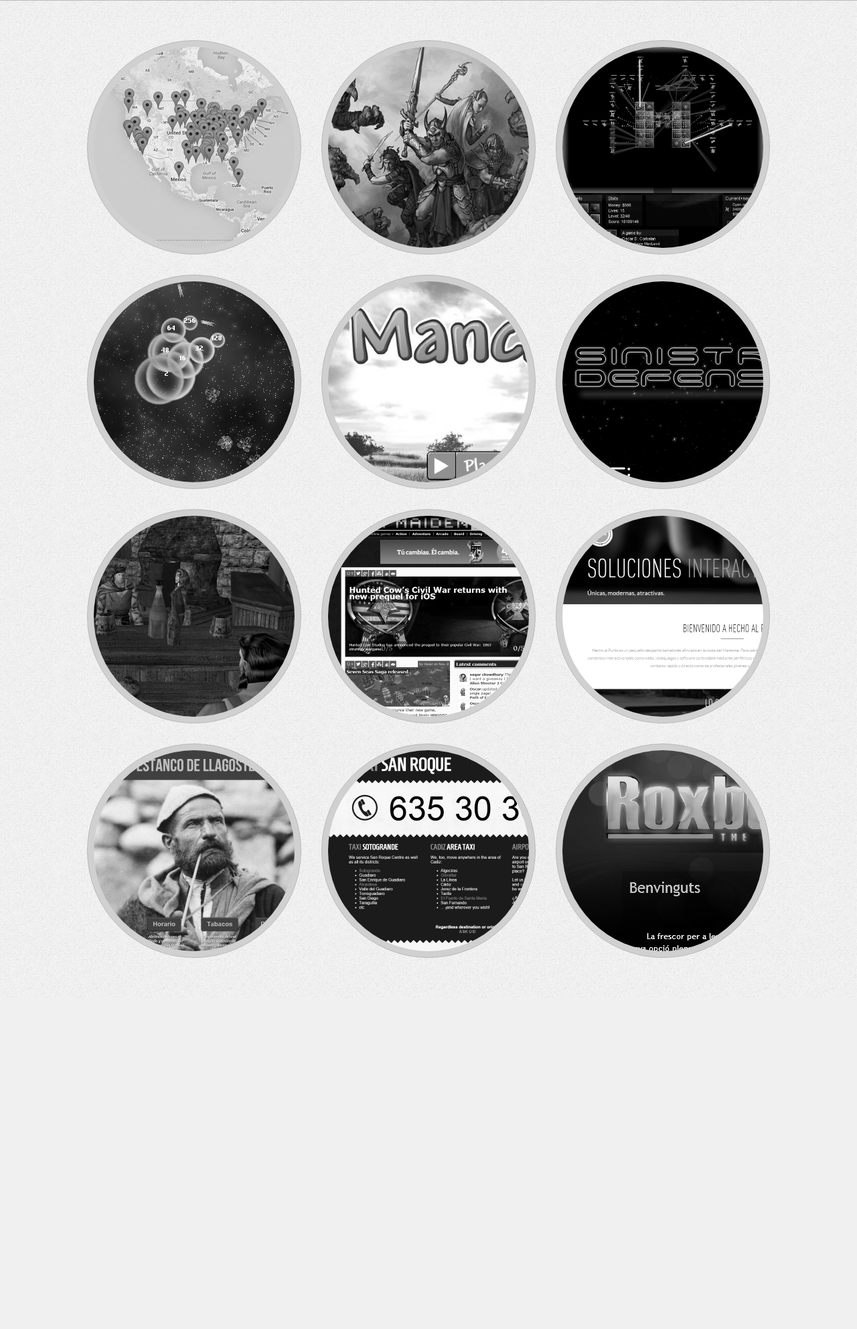
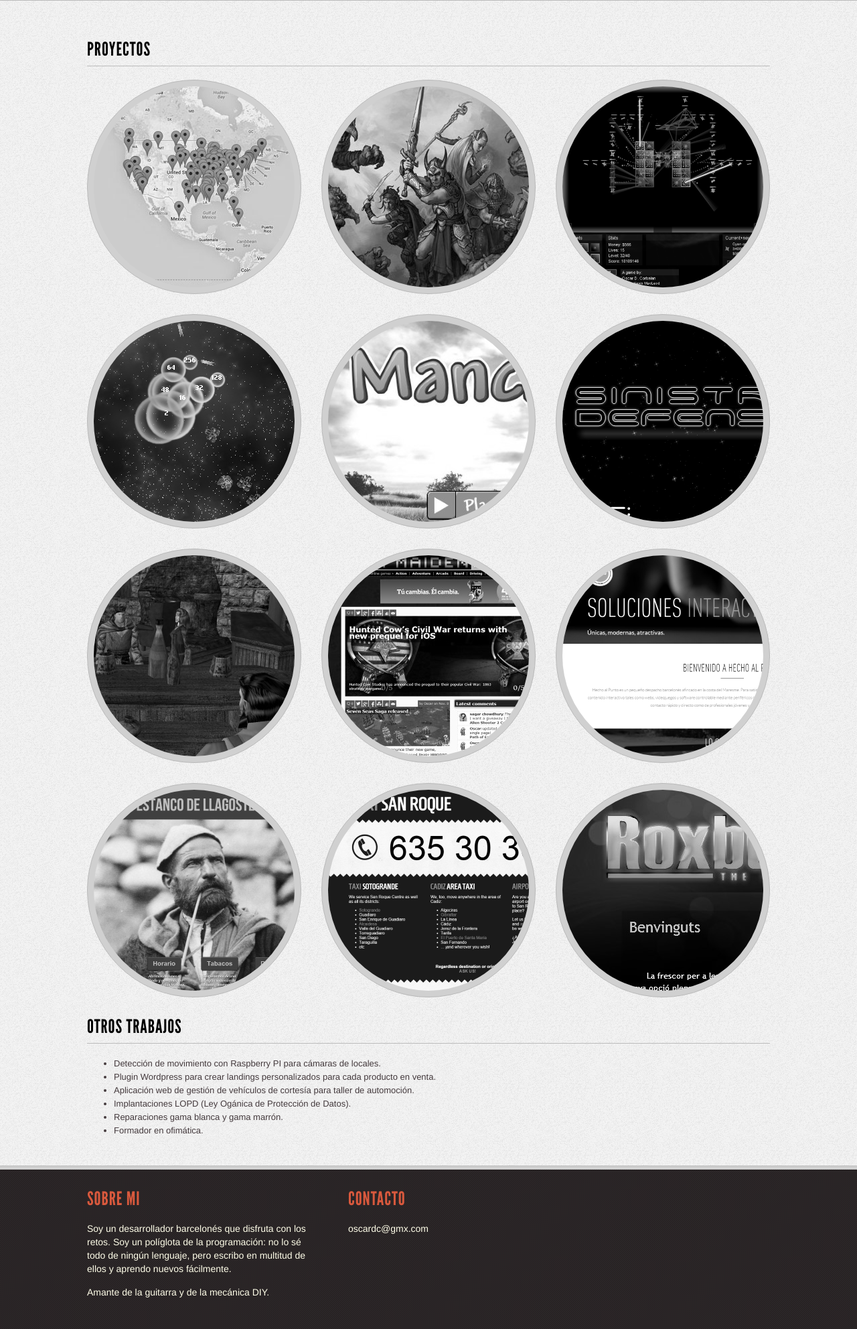
Before and after one commit to OscarDCorbalan/HTML-Portfolio, a PHP site: page / in a window 1280 px wide. Shown: the part 65-2049 px from the top of the page at 67% size. Before the commit the page ends 1555 px from the top, so only its background shows below. Run offline with PHP 8.4, Linux system fonts and the light colour scheme.

Commit message:
Add footer

```diff
--- a/footer.php
+++ b/footer.php
@@ -1,7 +1,17 @@
 			</div> <?php //cierra class="pagewidth" ?>
-			<footer>
-
-			</footer>
 		</div> <?php //cierra id="main" ?>
+		<footer>
+			<div class="pagewidth">
+			<section id="about">
+				<h1>Sobre mi</h1>
+				<p>Soy un desarrollador barcelonés que disfruta con los retos. Soy un políglota de la programación: no lo sé todo de ningún lenguaje, pero escribo en multitud de ellos y aprendo nuevos fácilmente.</p>
+				<p>Amante de la guitarra y de la mecánica DIY.</p>
+			</section>
+			<section id="about">
+				<h1>Contacto</h1>
+				<p>oscardc@gmx.com</p>
+			</section>
+			</div>
+		</footer>
 	</body>
 </html>
--- a/index.php
+++ b/index.php
@@ -19,6 +19,8 @@ HTML;
 include 'header.php';
 ?>
 <section id="portfolio">
+	<h2 id="portfolio-title">Proyectos</h2>
+	<div>
 		<?php
 		echo (article('geoparsing','Geoparsing','Desarrollo Java','jpg'));
 		echo (article('dungeon-realms','Dungeon Realms','Juego','jpg'));
@@ -33,5 +35,17 @@ include 'header.php';
 		echo (article('taxi-san-roque','Taxi San Roque','Web','png'));
 		echo (article('roxbury','Roxbury: The Club','Web','jpg'));
 		?>
+	</div>
+</section>
+<section id="trabajos">
+	<h2>Otros trabajos</h2>
+	<ul>
+		<li>Detección de movimiento con Raspberry PI para cámaras de locales.</li>
+		<li>Plugin Wordpress para crear landings personalizados para cada producto en venta.</li>
+		<li>Aplicación web de gestión de vehículos de cortesía para taller de automoción.</li>
+		<li>Implantaciones LOPD (Ley Ogánica de Protección de Datos).</li>
+		<li>Reparaciones gama blanca y gama marrón.</li>
+		<li>Formador en ofimática.</li>
+	</ul>
 </section>
 <?php include 'footer.php'; ?>
--- a/style.css
+++ b/style.css
@@ -89,6 +89,14 @@ padding: 125px 0 30px;
 }
 #main a{color: #d9593d;}
 /* portfolio */
+#portfolio h2,#trabajos h2{
+border-bottom:1px solid #bbb;
+padding-bottom: 10px;
+margin-bottom:20px;
+}
+#portfolio-title{
+margin-bottom:40px;
+}
 #portfolio article {
 background: #d0d0d0;
 border: 1px solid #b9b9b9;
@@ -167,7 +175,11 @@ transition: all 0.2s ease-in;
 -o-transition: all 0.2s ease-in;
 }
 #portfolio article:hover .clr {
-	opacity: 1;
+opacity: 1;
+}
+#trabajos ul{
+font: 13px/20px helvetica, arial, sans-serif;
+color: #443a3d;
 }
 
 /* paginas de proyecto */
@@ -218,7 +230,7 @@ font-size: 13px;
 line-height: 20px;
 margin-bottom: 20px;
 }
-#portfolio-elem  #portfolio-descr ul {
+#portfolio-elem  #portfolio-descr ul{
 margin-bottom: 20px;
 margin-left: 25px;
 margin-top: -10px;
@@ -241,3 +253,28 @@ transition: all 0.2s ease-in;
 #portfolio-elem .portfolio-url:hover {
 background: #67585e;
 }
+
+/* footer */
+footer{
+background: #272123 url('img/footer-bg.png');
+border-top: 5px solid #d0d0d0;
+box-shadow: 0 -1px 0 #bababa;
+padding: 30px 0 0;
+overflow: auto;
+}
+footer section {
+width: 330px;
+float: left;
+margin-right: 60px;
+padding-bottom: 30px;
+}
+footer h1{
+margin-bottom: 20px;
+color: #d9593d;
+}
+footer p{
+color: #fffee9;
+font-size: 14px;
+line-height: 20px;
+margin-bottom: 15px;
+}
```
Also changed, not shown: img/footer-bg.png (added). Lines whose indentation alone changed are shown as unchanged.
